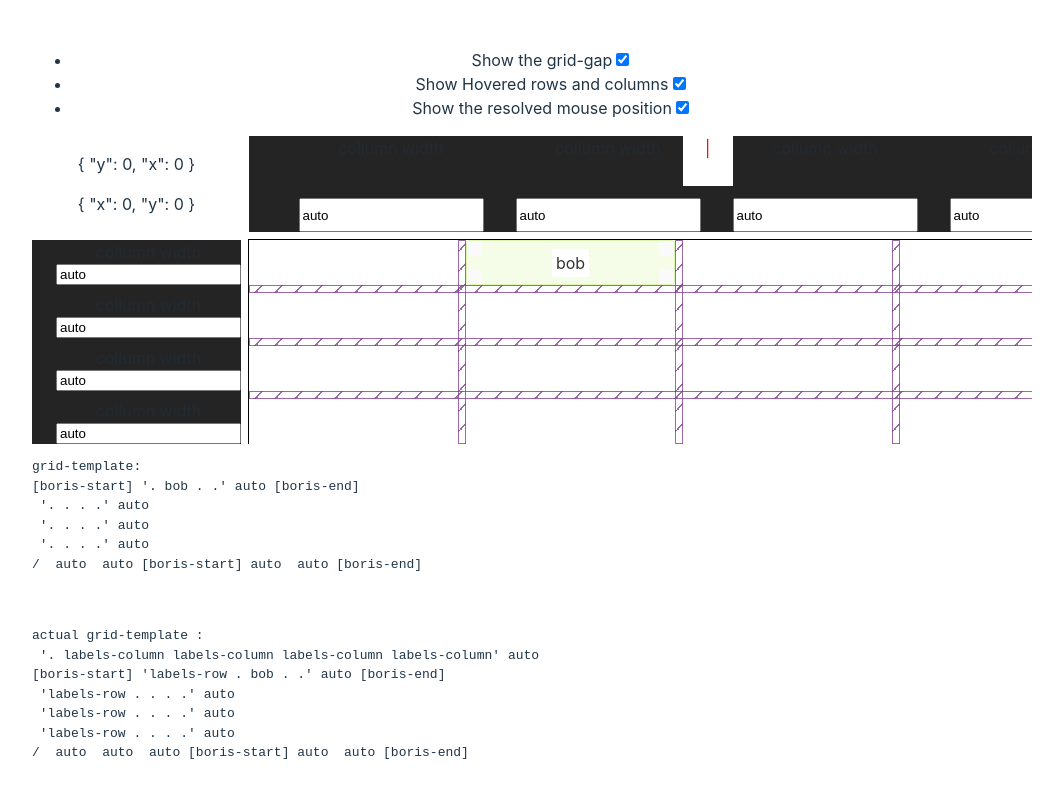
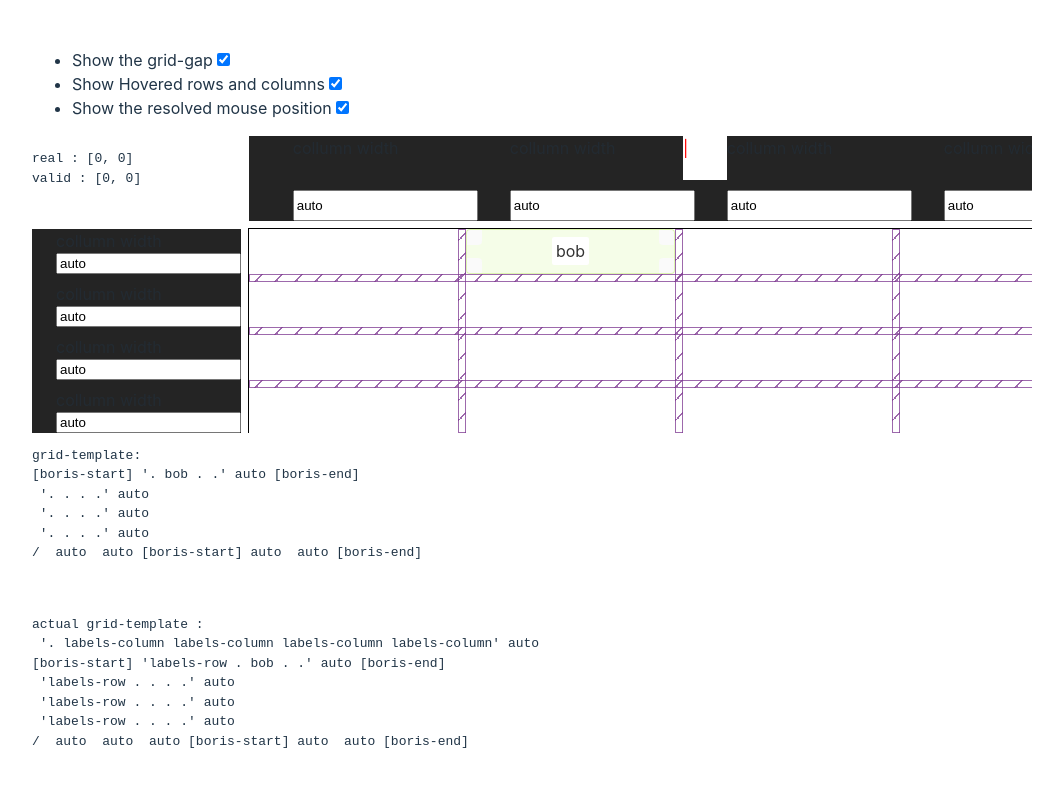
Before and after one commit to Ragnar-Oock/css-grid-generator, a Vue app: page / in a window 1280 px wide. Shown: the top 798 px of the page, without its empty margins (108-1171 px from the left). Built offline with nearby package versions, Linux system fonts and the light colour scheme.

Commit message:
feat(settings): apply the settings to the devtools

```diff
--- a/src/components/GridContainer.vue
+++ b/src/components/GridContainer.vue
@@ -7,8 +7,8 @@
 	import GridItem from './GridItem.vue';
 	import { ExplicitRowTrackState, ExplicitTrack, GridArea, Item, OneOrMore, containerSymbol, type ExplicitRowTrackObj, type ExplicitTrackList } from "./grid";
 	import { getAreasOnLine } from "../helper/area.helper";
-	import DevTools from './DevTools.vue';
-	import { useMousePosition } from "../stores/mouse-position.store";
+	import DevTools from './devtools/DevTools.vue';
+	import MousePosition from './devtools/MousePosition.vue';
 
 
 	// #region areas
@@ -133,8 +133,6 @@ ${userRowTracks.value.map(serializeTrack).join('\n')}
 	provide(containerSymbol, container);
 	// #endregion
 
-	const mousePosition = useMousePosition();
-
 </script>
 
 <template>
@@ -148,10 +146,7 @@ ${userRowTracks.value.map(serializeTrack).join('\n')}
 		<GridHeadColumn :explicit-track-list="userColumnExplicitTrackList"/>
 		<GridHeadRow v-model:explicit-track-list="userRowTracks"/>
 
-		<div class="mouse-pos">
-			<p>{{ mousePosition.gridCoords }}</p>
-			<p>{{ mousePosition.lastValidPosition }}</p>
-		</div>
+		<MousePosition/>
 		<div class="grid-container">
 			<DevTools
 				:cols="columnExplicitTrackList"
@@ -198,11 +193,6 @@ actual grid-template : {{ template }}
 		grid-area: 2/2/-1/-1;
 		grid-template-rows: subgrid;
 		grid-template-columns: subgrid;
-
-		// resize: both;
-		.mouse-pos {
-			grid-area: 1/1/2/2;
-		}
 	}
 
 	.copiable {
--- a/src/components/GridItem.vue
+++ b/src/components/GridItem.vue
@@ -1,7 +1,7 @@
 <script setup lang="ts">
 import { computed, inject, onMounted, onUnmounted, ref } from 'vue';
+import { useMousePosition } from '../stores/mouse-position.store';
 import { GridArea, containerSymbol } from './grid';
-import { Coord, useMousePosition } from '../stores/mouse-position.store';
 
 	const item = defineModel<GridArea>('item', {required: true});
 	const handles = [
--- a/src/components/DevTools.vue
+++ b/src/components/devtools/DevTools.vue
@@ -1,7 +1,8 @@
 <script setup lang="ts">
 import { computed, inject, onMounted, onUnmounted, ref } from 'vue';
-import { ExplicitRowTrackState, ExplicitTrackList, OneOrMore, Track, containerSymbol } from './grid';
-import { useMousePosition } from '../stores/mouse-position.store';
+import { ExplicitRowTrackState, ExplicitTrackList, OneOrMore, Track, containerSymbol } from '../grid';
+import { useMousePosition } from '../../stores/mouse-position.store';
+import { useDebug } from '../../stores/debug.store';
 
 // #region create the elements
 const props = defineProps<{
@@ -71,29 +72,36 @@ onUnmounted(() => {
 });
 // #endregion
 
+// #region toggle devtools
+const debug = useDebug();
+// #endregion
 </script>
 
 <template>
-	<div class="devtools" ref="devtools">
+	<div
+		class="devtools"
+		:class="{
+			'show-hovered': debug.showHovered,
+			'show-gap': debug.showGap
+			}"
+	>
 		<div
 			class="grid-row gap-filler"
 		 	v-for="index in rowFillers"
 		 	:style="{ 'grid-row-start': index }"
 		 	:class="{
-				active: mousePosition.matchRow(index)
+				hover: mousePosition.matchRow(index)
 			}"
 		 	:data-index="index"
 		  ref="rowElements"
 		></div>
-	</div>
-	<div class="devtools">
 		<div
 			class="grid-col gap-filler"
 			v-for="index in colFillers"
 			:style="{ 'grid-column-start': index }"
 			:data-index="index"
 			:class="{
-				active: mousePosition.matchCol(index)
+				hover: mousePosition.matchCol(index)
 			}"
 			ref="colElements"
 		></div>
@@ -106,13 +114,6 @@ onUnmounted(() => {
 .devtools {
 	display: contents;
 	pointer-events: none;
-
-	.active {
-		outline: 2px solid rgba(223, 13, 58, 0.288);
-		outline-offset: -4px;
-	}
-
-
 	.grid-row {
 		grid-row-end: span 1;
 		grid-column: 1 / -1;
@@ -130,7 +131,14 @@ onUnmounted(() => {
 			inset: 0 calc(var(--gap) * -1) 0 100%;
 		}
 	}
+}
 
+.show-hovered .hover {
+	outline: 2px solid rgba(223, 13, 58, 0.288);
+	outline-offset: -4px;
+}
+
+.show-gap {
 	.gap-filler {
 		position: relative;
 	}
--- /dev/null
+++ b/src/components/devtools/MousePosition.vue
@@ -0,0 +1,23 @@
+<script setup lang="ts">
+	import { useMousePosition } from "../../stores/mouse-position.store";
+	import { useDebug } from "../../stores/debug.store";
+
+	// #region debug
+	const mousePosition = useMousePosition();
+	const debug = useDebug();
+	// #endregion
+
+</script>
+
+<template>
+	<pre class="mouse-pos" v-if="debug.showMousePosition">
+real : [{{ mousePosition.gridCoords.x }}, {{ mousePosition.gridCoords.y }}]
+valid : [{{ mousePosition.lastValidPosition.x }}, {{ mousePosition.lastValidPosition.y }}]
+	</pre>
+</template>
+
+<style scoped lang="scss">
+	.mouse-pos {
+		grid-area: 1/1/2/2;
+	}
+</style>
--- a/src/style.css
+++ b/src/style.css
@@ -65,7 +65,6 @@ button:focus-visible {
   max-width: 1280px;
   margin: 0 auto;
   padding: 2rem;
-  text-align: center;
 }
 
 @media (prefers-color-scheme: light) {
```
Also changed, not shown: src/components/TemplateDisplay.vue (added, +21 -0 lines), src/components/bob.vue (deleted, +0 -11 lines).
